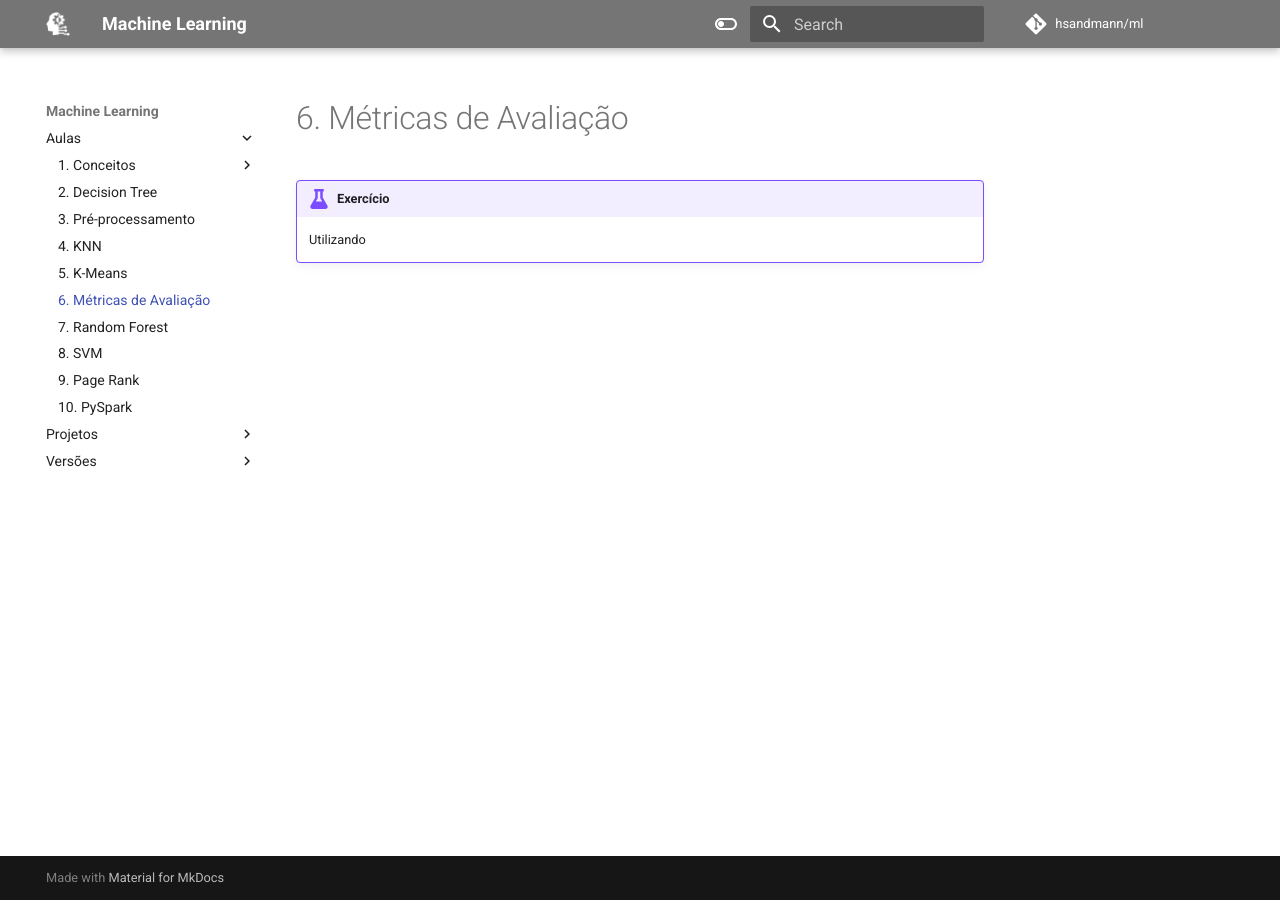
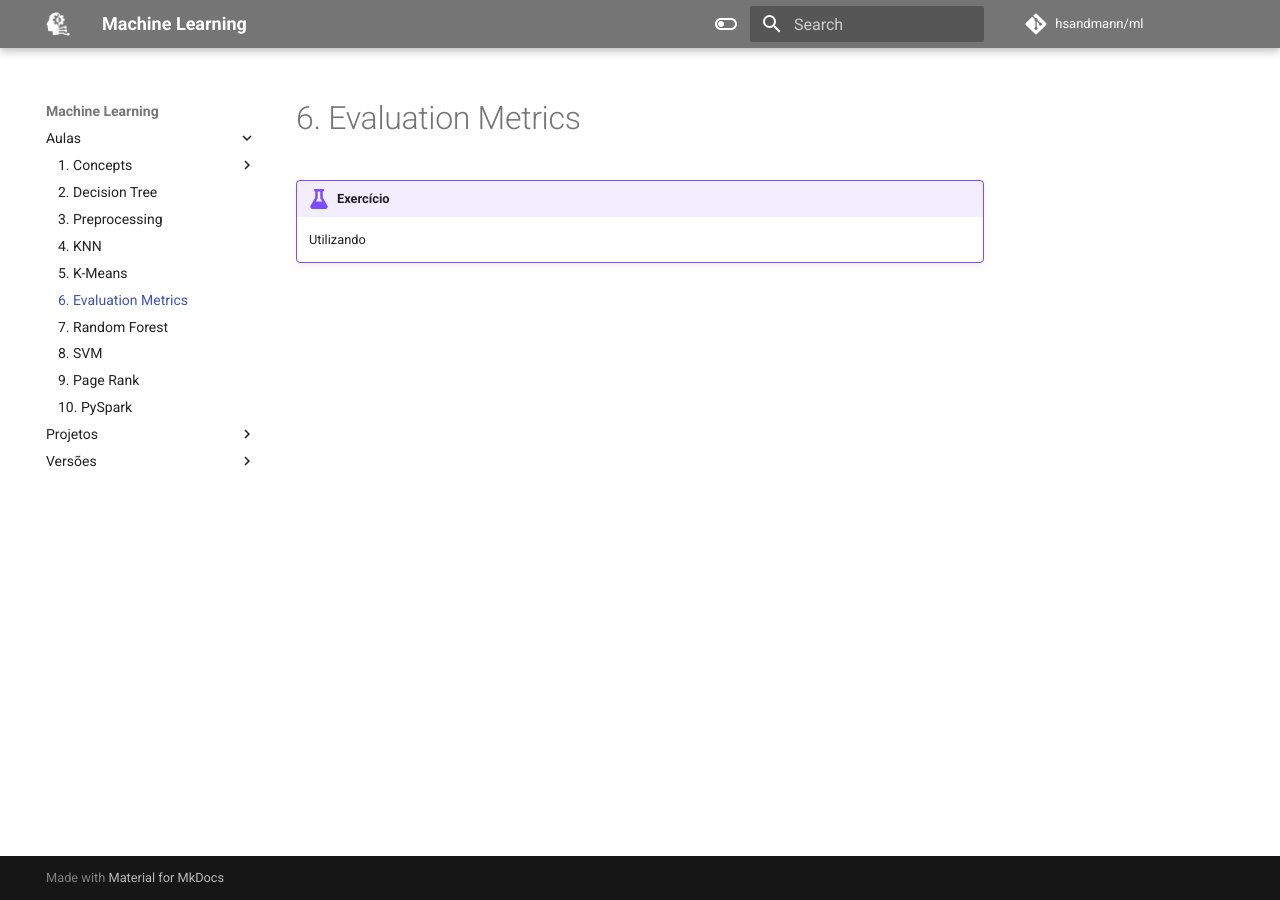
Before and after one commit to hsandmann/ml, an MkDocs documentation site: the page built from docs/classes/metrics/metricas.md, in a window 1280 px wide. Built offline with MkDocs 1.6.1 and Material for MkDocs 9.7.7, drawn with Linux system fonts in a browser that asks for light colours; comment, search, counter and statistics services are not loaded.

```diff
--- a/mkdocs.yml
+++ b/mkdocs.yml
@@ -137,16 +137,16 @@ extra_css:
 nav:
 
   - Aulas:
-    - 1. Conceitos:
+    - 1. Concepts:
       - 1.1. Machine Learning: ./classes/concepts/ml/ml.md
       - 1.2. KDD: ./classes/concepts/kdd/kdd.md
-      - 1.3. Dados: ./classes/concepts/data/data.md
-      - 1.4. Exercício: ./classes/concepts/exercise/exercise.md
+      - 1.3. Data: ./classes/concepts/data/data.md
+      - 1.4. Exercise: ./classes/concepts/exercise/exercise.md
     - 2. Decision Tree: ./classes/decision_tree/decision_tree.md
-    - 3. Pré-processamento: ./classes/preprocessing/preprocessing.md
+    - 3. Preprocessing: ./classes/preprocessing/preprocessing.md
     - 4. KNN: ./classes/knn/knn.md
     - 5. K-Means: ./classes/kmeans/kmeans.md
-    - 6. Métricas de Avaliação: ./classes/metrics/metricas.md
+    - 6. Evaluation Metrics: ./classes/metrics/metricas.md
     - 7. Random Forest: ./classes/random_forest/random_forest.md
     - 8. SVM: ./classes/svm/svm.md
     - 9. Page Rank: ./classes/page_rank/page_rank.md
--- a/requirements.txt
+++ b/requirements.txt
@@ -17,3 +17,4 @@ numpy
 pandas
 scikit-learn
 seaborn
+kagglehub
```
Also changed, not shown: docs/classes/decision_tree/decision_tree.md (+5 -0 lines), 1 other file.
